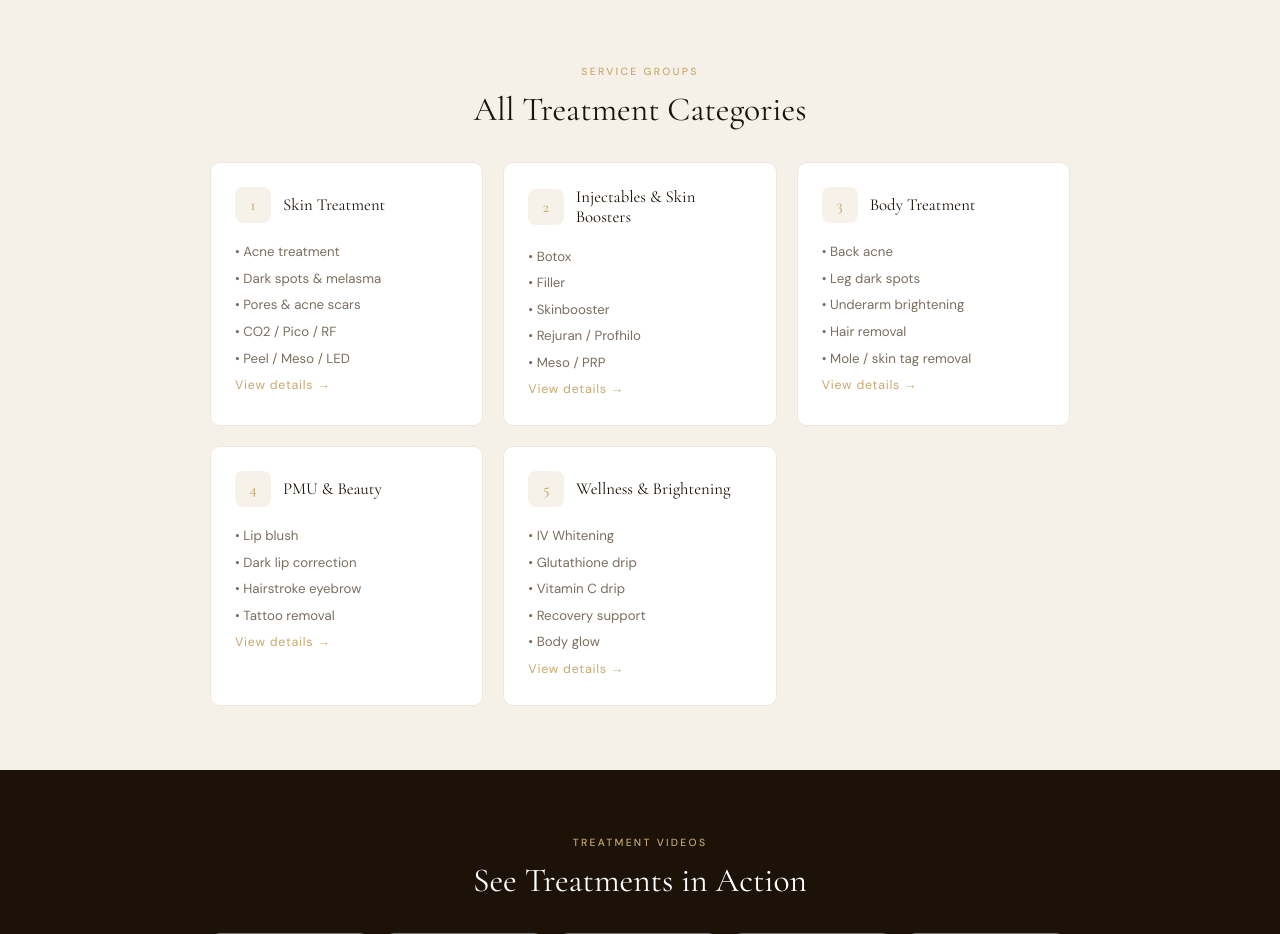
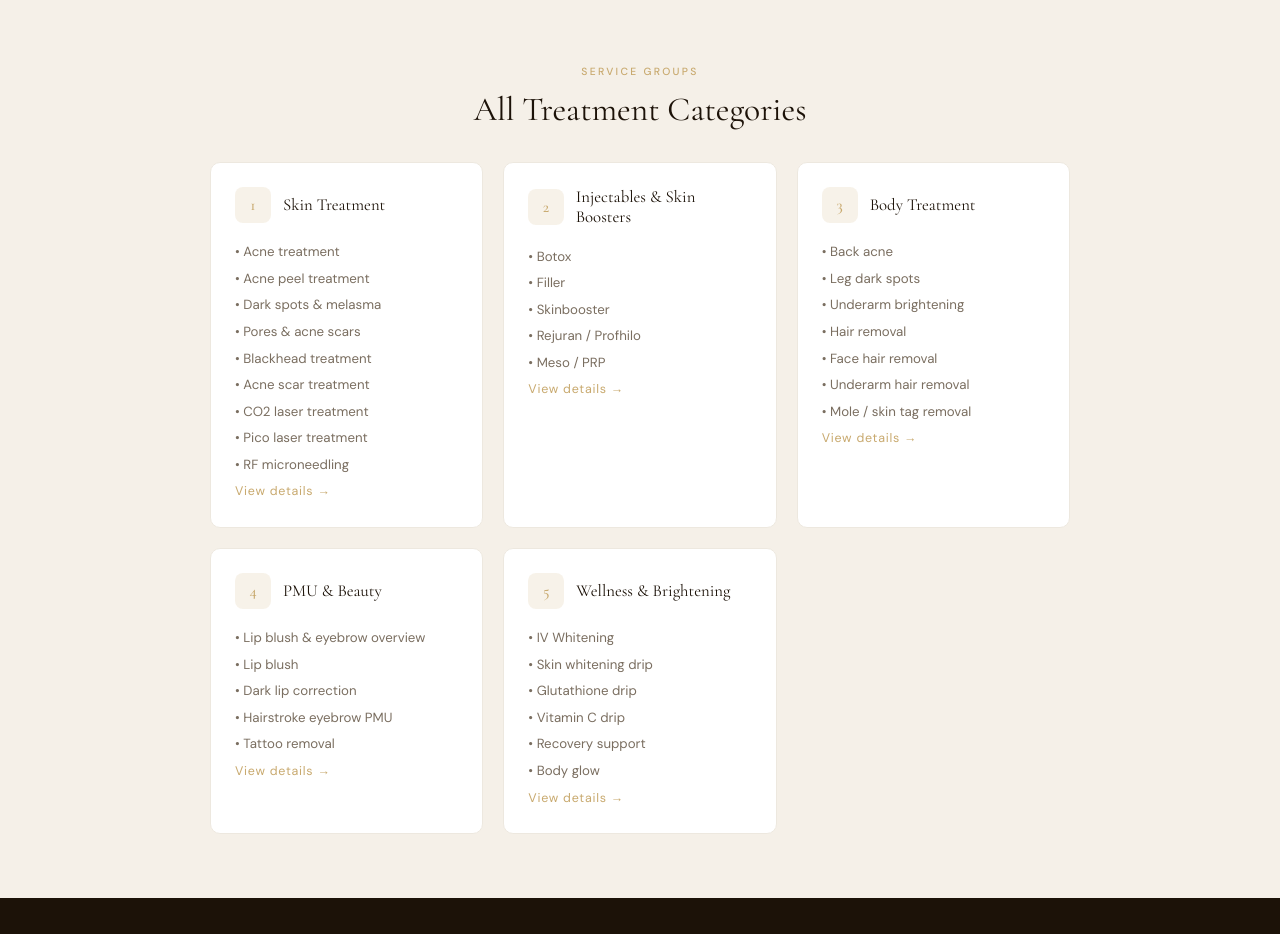
Before and after one commit to hoimanchi113-dev/SKINBROWS, a PHP site: page /services/ in a window 1280 px wide. Shown: the part 2228-3162 px from the top of the page. Run offline with PHP 8.4, Linux system fonts and the light colour scheme; grey boxes are pictures that could not be loaded.

Commit message:
Fix broken YouTube videos and wire 10 disconnected pages into navigation
Two YouTube video IDs used across the site (f-YxYgccg2c, uyUcRMXXtSk)
were confirmed dead ("Video unavailable" on YouTube itself):
- Removed the "Underarm Peeling in Poipet" entry from videos-gallery
  (no working replacement video exists for that specific topic).
- Replaced uyUcRMXXtSk (Hairstroke 9D Eyebrow) with PBg8jD2ca3k, which
  was already present in the same file as a verified-working duplicate
  of the same video, in videos-gallery/index.php,
  pmu-lip-blush-eyebrow-poipet/index.php and eyebrow-pmu-poipet/index.php.

A live BFS crawl from the homepage (following actual rendered nav,
not just static grep) found 10 of the 10 newly-added treatment pages
were a fully disconnected island — reachable only from each other,
with no path from Home: acne-peel, blackhead, co2-laser, pico-laser,
rf-microneedling, skin-whitening-drip, face-hair-removal,
underarm-hair-removal, eyebrow-pmu, lip-blush treatment pages.

Wired all 10 into the two main hub pages so every page is now reachable
from Home:
- services/index.php — added them as links inside the matching
  Service Group cards (Skin Treatment, Body Treatment, PMU & Beauty,
  Wellness & Brightening).
- price-list/index.php — added matching price rows (Contact) under
  the corresponding groups, alongside the existing general-category
  rows.

Verified: php -l on all touched files, and a live BFS crawl confirms
all 63 real pages are now reachable from Home (previously 53/63), with
a full re-check of all 64 unique internal links still returning 200.

```diff
--- a/eyebrow-pmu-poipet/index.php
+++ b/eyebrow-pmu-poipet/index.php
@@ -53,8 +53,8 @@ require __DIR__ . '/../assets/partials/header.php';
 
       <div>
         <span class="label" style="display:block;margin-bottom:12px">Treatment Video</span>
-        <a href="https://youtu.be/uyUcRMXXtSk" target="_blank" rel="noopener" style="display:block;text-decoration:none;border-radius:var(--radius);overflow:hidden;position:relative;background:var(--ink);margin-bottom:24px">
-          <img src="https://img.youtube.com/vi/uyUcRMXXtSk/hqdefault.jpg" alt="Eyebrow PMU in Poipet" referrerpolicy="no-referrer" style="width:100%;aspect-ratio:16/9;object-fit:cover;opacity:.75;display:block">
+        <a href="https://youtu.be/PBg8jD2ca3k" target="_blank" rel="noopener" style="display:block;text-decoration:none;border-radius:var(--radius);overflow:hidden;position:relative;background:var(--ink);margin-bottom:24px">
+          <img src="https://img.youtube.com/vi/PBg8jD2ca3k/hqdefault.jpg" alt="Eyebrow PMU in Poipet" referrerpolicy="no-referrer" style="width:100%;aspect-ratio:16/9;object-fit:cover;opacity:.75;display:block">
           <div style="position:absolute;inset:0;display:flex;align-items:center;justify-content:center">
             <div style="width:52px;height:52px;background:rgba(200,169,110,.9);border-radius:50%;display:flex;align-items:center;justify-content:center">
               <svg width="16" height="18" viewBox="0 0 14 16" fill="none"><path d="M1 1l12 7L1 15V1z" fill="#1C1208"/></svg>
--- a/pmu-lip-blush-eyebrow-poipet/index.php
+++ b/pmu-lip-blush-eyebrow-poipet/index.php
@@ -36,8 +36,8 @@ require __DIR__ . '/../assets/partials/header.php';
       </div>
       <div>
         <span class="label" style="display:block;margin-bottom:12px">Treatment Video</span>
-        <a href="https://youtu.be/uyUcRMXXtSk" target="_blank" rel="noopener" style="display:block;text-decoration:none;border-radius:var(--radius);overflow:hidden;position:relative;background:var(--ink);margin-bottom:24px">
-          <img src="https://img.youtube.com/vi/uyUcRMXXtSk/hqdefault.jpg" alt="PMU, Lip Blush and Eyebrow in Poipet" referrerpolicy="no-referrer" style="width:100%;aspect-ratio:16/9;object-fit:cover;opacity:.75;display:block">
+        <a href="https://youtu.be/PBg8jD2ca3k" target="_blank" rel="noopener" style="display:block;text-decoration:none;border-radius:var(--radius);overflow:hidden;position:relative;background:var(--ink);margin-bottom:24px">
+          <img src="https://img.youtube.com/vi/PBg8jD2ca3k/hqdefault.jpg" alt="PMU, Lip Blush and Eyebrow in Poipet" referrerpolicy="no-referrer" style="width:100%;aspect-ratio:16/9;object-fit:cover;opacity:.75;display:block">
           <div style="position:absolute;inset:0;display:flex;align-items:center;justify-content:center">
             <div style="width:52px;height:52px;background:rgba(200,169,110,.9);border-radius:50%;display:flex;align-items:center;justify-content:center">
               <svg width="16" height="18" viewBox="0 0 14 16" fill="none"><path d="M1 1l12 7L1 15V1z" fill="#1C1208"/></svg>
--- a/services/index.php
+++ b/services/index.php
@@ -161,10 +161,14 @@ require __DIR__ . '/../assets/partials/header.php';
         </div>
         <ul style="list-style:none;font-size:.83rem;color:var(--text-muted);line-height:2">
           <li>• <a href="/acne-treatment-poipet/" style="color:var(--text-muted);text-decoration:none" onmouseover="this.style.color='var(--gold)'" onmouseout="this.style.color='var(--text-muted)'">Acne treatment</a></li>
+          <li>• <a href="/acne-peel-treatment-poipet/" style="color:var(--text-muted);text-decoration:none" onmouseover="this.style.color='var(--gold)'" onmouseout="this.style.color='var(--text-muted)'">Acne peel treatment</a></li>
           <li>• <a href="/dark-spots-treatment-poipet/" style="color:var(--text-muted);text-decoration:none" onmouseover="this.style.color='var(--gold)'" onmouseout="this.style.color='var(--text-muted)'">Dark spots &amp; melasma</a></li>
           <li>• <a href="/pores-treatment-poipet/" style="color:var(--text-muted);text-decoration:none" onmouseover="this.style.color='var(--gold)'" onmouseout="this.style.color='var(--text-muted)'">Pores &amp; acne scars</a></li>
-          <li>• <a href="/acne-scar-treatment-poipet/" style="color:var(--text-muted);text-decoration:none" onmouseover="this.style.color='var(--gold)'" onmouseout="this.style.color='var(--text-muted)'">CO2 / Pico / RF</a></li>
-          <li>• Peel / Meso / LED</li>
+          <li>• <a href="/blackhead-treatment-poipet/" style="color:var(--text-muted);text-decoration:none" onmouseover="this.style.color='var(--gold)'" onmouseout="this.style.color='var(--text-muted)'">Blackhead treatment</a></li>
+          <li>• <a href="/acne-scar-treatment-poipet/" style="color:var(--text-muted);text-decoration:none" onmouseover="this.style.color='var(--gold)'" onmouseout="this.style.color='var(--text-muted)'">Acne scar treatment</a></li>
+          <li>• <a href="/co2-laser-treatment-poipet/" style="color:var(--text-muted);text-decoration:none" onmouseover="this.style.color='var(--gold)'" onmouseout="this.style.color='var(--text-muted)'">CO2 laser treatment</a></li>
+          <li>• <a href="/pico-laser-treatment-poipet/" style="color:var(--text-muted);text-decoration:none" onmouseover="this.style.color='var(--gold)'" onmouseout="this.style.color='var(--text-muted)'">Pico laser treatment</a></li>
+          <li>• <a href="/rf-microneedling-poipet/" style="color:var(--text-muted);text-decoration:none" onmouseover="this.style.color='var(--gold)'" onmouseout="this.style.color='var(--text-muted)'">RF microneedling</a></li>
         </ul>
         <a href="/acne-treatment-poipet/" style="font-size:.78rem;color:var(--gold);text-decoration:none;letter-spacing:.06em">View details →</a>
       </div>
@@ -196,6 +200,8 @@ require __DIR__ . '/../assets/partials/header.php';
           <li>• <a href="/leg-dark-spots-treatment-poipet/" style="color:var(--text-muted);text-decoration:none" onmouseover="this.style.color='var(--gold)'" onmouseout="this.style.color='var(--text-muted)'">Leg dark spots</a></li>
           <li>• Underarm brightening</li>
           <li>• <a href="/hair-removal-poipet/" style="color:var(--text-muted);text-decoration:none" onmouseover="this.style.color='var(--gold)'" onmouseout="this.style.color='var(--text-muted)'">Hair removal</a></li>
+          <li>• <a href="/face-hair-removal-poipet/" style="color:var(--text-muted);text-decoration:none" onmouseover="this.style.color='var(--gold)'" onmouseout="this.style.color='var(--text-muted)'">Face hair removal</a></li>
+          <li>• <a href="/underarm-hair-removal-poipet/" style="color:var(--text-muted);text-decoration:none" onmouseover="this.style.color='var(--gold)'" onmouseout="this.style.color='var(--text-muted)'">Underarm hair removal</a></li>
           <li>• <a href="/laser-tattoo-removal-poipet/" style="color:var(--text-muted);text-decoration:none" onmouseover="this.style.color='var(--gold)'" onmouseout="this.style.color='var(--text-muted)'">Mole / skin tag removal</a></li>
         </ul>
         <a href="/back-acne-treatment-poipet/" style="font-size:.78rem;color:var(--gold);text-decoration:none;letter-spacing:.06em">View details →</a>
@@ -208,9 +214,10 @@ require __DIR__ . '/../assets/partials/header.php';
           <h3 style="font-size:1.05rem;margin:0">PMU &amp; Beauty</h3>
         </div>
         <ul style="list-style:none;font-size:.83rem;color:var(--text-muted);line-height:2">
-          <li>• <a href="/pmu-lip-blush-eyebrow-poipet/" style="color:var(--text-muted);text-decoration:none" onmouseover="this.style.color='var(--gold)'" onmouseout="this.style.color='var(--text-muted)'">Lip blush</a></li>
+          <li>• <a href="/pmu-lip-blush-eyebrow-poipet/" style="color:var(--text-muted);text-decoration:none" onmouseover="this.style.color='var(--gold)'" onmouseout="this.style.color='var(--text-muted)'">Lip blush &amp; eyebrow overview</a></li>
+          <li>• <a href="/lip-blush-poipet/" style="color:var(--text-muted);text-decoration:none" onmouseover="this.style.color='var(--gold)'" onmouseout="this.style.color='var(--text-muted)'">Lip blush</a></li>
           <li>• Dark lip correction</li>
-          <li>• <a href="/pmu-lip-blush-eyebrow-poipet/" style="color:var(--text-muted);text-decoration:none" onmouseover="this.style.color='var(--gold)'" onmouseout="this.style.color='var(--text-muted)'">Hairstroke eyebrow</a></li>
+          <li>• <a href="/eyebrow-pmu-poipet/" style="color:var(--text-muted);text-decoration:none" onmouseover="this.style.color='var(--gold)'" onmouseout="this.style.color='var(--text-muted)'">Hairstroke eyebrow PMU</a></li>
           <li>• <a href="/laser-tattoo-removal-poipet/" style="color:var(--text-muted);text-decoration:none" onmouseover="this.style.color='var(--gold)'" onmouseout="this.style.color='var(--text-muted)'">Tattoo removal</a></li>
         </ul>
         <a href="/pmu-lip-blush-eyebrow-poipet/" style="font-size:.78rem;color:var(--gold);text-decoration:none;letter-spacing:.06em">View details →</a>
@@ -224,6 +231,7 @@ require __DIR__ . '/../assets/partials/header.php';
         </div>
         <ul style="list-style:none;font-size:.83rem;color:var(--text-muted);line-height:2">
           <li>• <a href="/iv-whitening-poipet/" style="color:var(--text-muted);text-decoration:none" onmouseover="this.style.color='var(--gold)'" onmouseout="this.style.color='var(--text-muted)'">IV Whitening</a></li>
+          <li>• <a href="/skin-whitening-drip-poipet/" style="color:var(--text-muted);text-decoration:none" onmouseover="this.style.color='var(--gold)'" onmouseout="this.style.color='var(--text-muted)'">Skin whitening drip</a></li>
           <li>• Glutathione drip</li>
           <li>• Vitamin C drip</li>
           <li>• Recovery support</li>
--- a/videos-gallery/index.php
+++ b/videos-gallery/index.php
@@ -38,7 +38,6 @@ require __DIR__ . '/../assets/partials/header.php';
       'Body Treatment' => [
         ['Underarm Hair Removal in Poipet',      'X24OroVeZT0', 'https://youtu.be/X24OroVeZT0',       '/hair-removal-poipet/'],
         ['Arm Hair Removal in Poipet',           'Eu1eP66nrMY', 'https://youtu.be/Eu1eP66nrMY',       '/hair-removal-poipet/'],
-        ['Underarm Peeling in Poipet',           'f-YxYgccg2c', 'https://youtu.be/f-YxYgccg2c',       '/back-acne-treatment-poipet/'],
         ['Underarm Whitening in Poipet',         'ABEqLTbiu1Y', 'https://youtu.be/ABEqLTbiu1Y',       '/back-acne-treatment-poipet/'],
         ['Back Acne Treatment in Poipet',        'JSH7C4dF-NY', 'https://youtu.be/JSH7C4dF-NY',       '/back-acne-treatment-poipet/'],
         ['Back Acne Treatment at DIVA',          'GhMn0OONi8s', 'https://youtu.be/GhMn0OONi8s',       '/back-acne-treatment-poipet/'],
@@ -53,8 +52,7 @@ require __DIR__ . '/../assets/partials/header.php';
         ['Lip Filler at DIVA Skin Clinic',       'd9_MVEXMals', 'https://youtu.be/d9_MVEXMals',       '/botox-filler-poipet/'],
         ['Dark Lip Correction for Men',          '4lroliozc_w', 'https://youtu.be/4lroliozc_w',       '/pmu-lip-blush-eyebrow-poipet/'],
         ['Lips Nano Collagen PMU',               'CHmDLuaSRT0', 'https://youtu.be/CHmDLuaSRT0',       '/pmu-lip-blush-eyebrow-poipet/'],
-        ['Hairstroke 9D Eyebrow',                'uyUcRMXXtSk', 'https://youtu.be/uyUcRMXXtSk',       '/pmu-lip-blush-eyebrow-poipet/'],
-        ['Hairstroke 9D Eyebrow (2)',             'PBg8jD2ca3k', 'https://youtu.be/PBg8jD2ca3k',       '/pmu-lip-blush-eyebrow-poipet/'],
+        ['Hairstroke 9D Eyebrow',                'PBg8jD2ca3k', 'https://youtu.be/PBg8jD2ca3k',       '/pmu-lip-blush-eyebrow-poipet/'],
         ['Thread Nose Lift in Poipet',           'YaJWiUfrHRI', 'https://youtu.be/YaJWiUfrHRI',       '/botox-filler-poipet/'],
         ['Structural Rhinoplasty',               'muKmVZO3gTo', 'https://youtu.be/muKmVZO3gTo',       '/botox-filler-poipet/'],
       ],
```
Also changed, not shown: price-list/index.php (+11 -2 lines).
